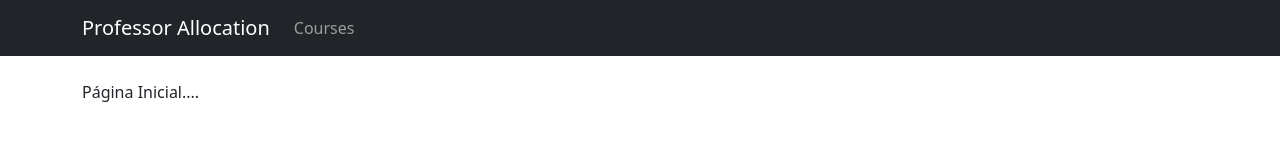
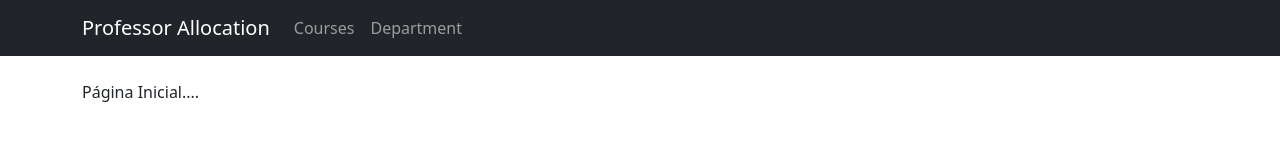
Before and after one commit to marinhojp/-professor-allocation-front-end, a React (Create React App) app: page / in a window 1280 px wide. Shown: the top 160 px of the page. Built offline with nearby package versions, Linux system fonts and the light colour scheme; no server answers.

Commit message:
Changed departments route

```diff
--- a/src/router.js
+++ b/src/router.js
@@ -5,9 +5,10 @@ import Layout from "./components/Layout/";
 import Courses from "./pages/Courses";
 // import Allocation from "./pages/Allocation";
 // import Professor from "./pages/Professor";
-// import Department from "./pages/Department";
+import Department from "./pages/Department";
 
-const routes = [{
+const routes = [
+  {
     path: "/",
     name: "Home",
     visible: false,
@@ -23,11 +24,11 @@ const routes = [{
   //     name: "Professor",
   //     component: Professor,
   // },
-// {
-//     path: "/department",
-//     name: "Department",
-//     component: Department,
-// },
+  {
+    path: "/departments",
+    name: "Department",
+    component: Department,
+  },
   // {
   //     path: "/allocations",
   //     name: "Allocation",
@@ -37,7 +38,7 @@ const routes = [{
 
 const Router = () => (
   <BrowserRouter>
-<Layout routes ={routes}>
+    <Layout routes={routes}>
       <Switch>
         {routes.map((route, index) => (
           <Route
```
Lines whose indentation alone changed are shown as unchanged.
